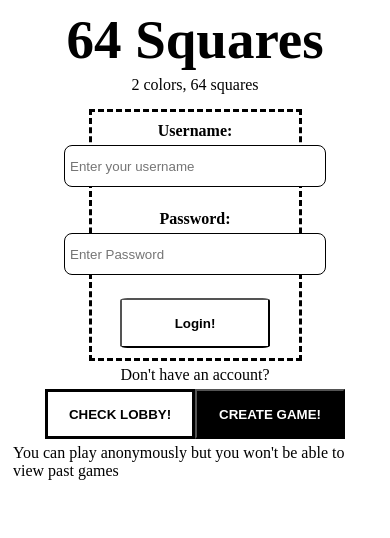
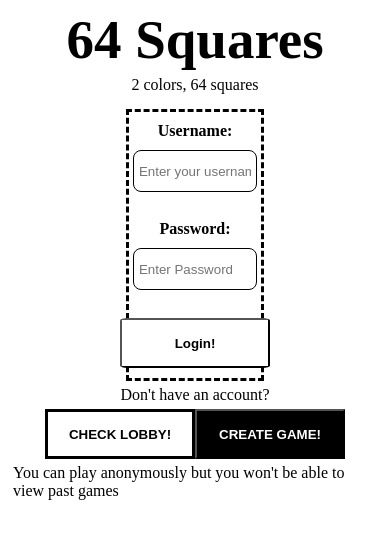
Before and after one commit to nignig0/TaniChess, a React (Create React App) app in the folder chess/chess/: page / in a window 390 px wide. Shown: the top 538 px of the page. Built offline with nearby package versions, Linux system fonts and the light colour scheme; a web font is replaced by a local one.

Commit message:
responsiveness

```diff
--- a/chess/chess/src/styles/login.css
+++ b/chess/chess/src/styles/login.css
@@ -6,7 +6,7 @@
     align-items: center;
     border-style: dashed;
     border-width: 5%;
-    max-width:50%;
+    width:30%;
     padding: 10px;
     font-family: 'zen-antique-soft'
 }
@@ -27,13 +27,13 @@
 }
 
 input{
-    width:250px;
+    width:100%;
     height: 30px;
     border-width: 1.5px;
     border-style: solid;
     border-color: black;
     border-radius: 8px;
-    margin: 5px;
+    margin: 10px;
     padding: 5px;
 }
 
```
